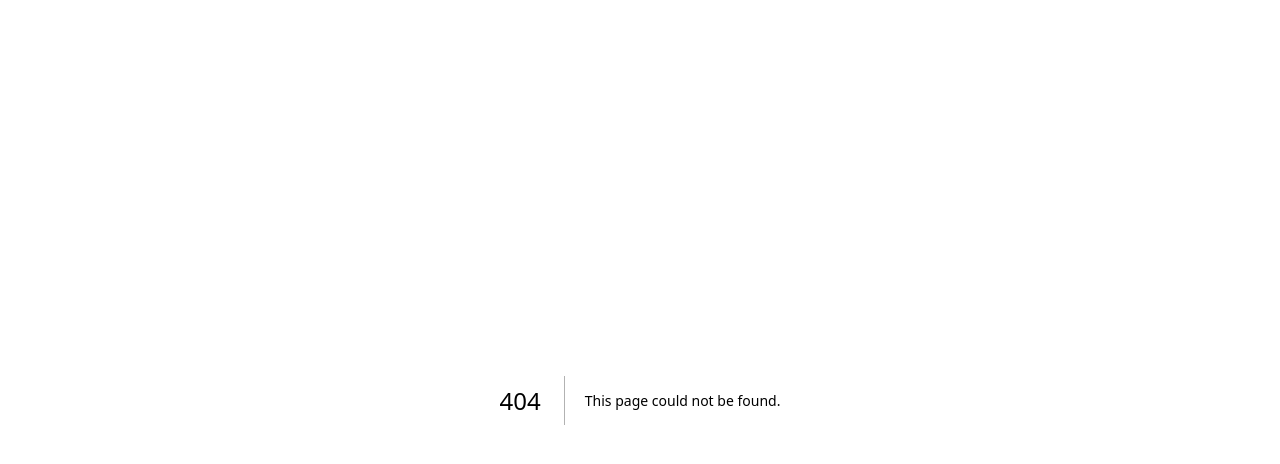
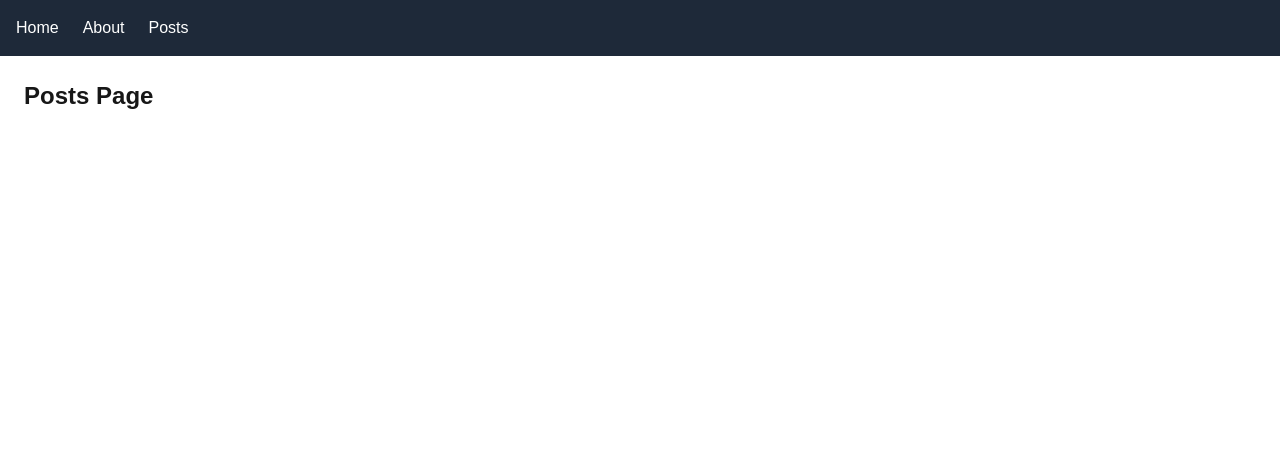
Before and after one commit to BeSomi22/alx-project-0x02-setup, a Next.js app in the folder alx-project-0x02/: page /posts in a window 1280 px wide. Before the commit this address had no page. Shown: the top 464 px of the page. Built offline with nearby package versions, Linux system fonts and the light colour scheme.

Commit message:
Implement Navigation and Layout

```diff
--- a/alx-project-0x02/components/common/Button.tsx
+++ b/alx-project-0x02/components/common/Button.tsx
@@ -1,5 +1,5 @@
 import React from "react";
-import { ButtonProps } from '@/interfaces';
+import { type ButtonProps } from '@/interfaces';
 
 const sizeClasses = {
     small: 'px-3 py-1 text-sm',
--- a/alx-project-0x02/components/layout/Header.tsx
+++ b/alx-project-0x02/components/layout/Header.tsx
@@ -1,22 +1,22 @@
 import Link from 'next/link';
+import React from 'react';
 
-export default function Header() {
+const Header: React.FC = () => {
   return (
-    <header className="bg-blue-600 text-white p-4">
-      <nav className="flex justify-between items-center max-w-4xl mx-auto">
-        <h1 className="text-lg font-semibold">ALX Project 2</h1>
-        <ul className="flex gap-6">
-          <li>
-            <Link href="/" className="hover:underline">Home (Index)</Link>
-          </li>
-          <li>
-            <Link href="/home" className="hover:underline">Home</Link>
-          </li>
-          <li>
-            <Link href="/about" className="hover:underline">About</Link>
-          </li>
-        </ul>
+    <header className="bg-gray-800 text-white p-4">
+      <nav className="flex gap-6">
+        <Link href="/home" className="hover:underline">
+          Home
+        </Link>
+        <Link href="/about" className="hover:underline">
+          About
+        </Link>
+        <Link href="/posts" className="hover:underline">
+          Posts
+        </Link>
       </nav>
     </header>
   );
-}
+};
+
+export default Header;
--- a/alx-project-0x02/pages/about.tsx
+++ b/alx-project-0x02/pages/about.tsx
@@ -1,9 +1,11 @@
 import Button from "@/components/common/Button";
+import Header from "@/components/layout/Header";
 
 export default function AboutPage() {
   return (
    <div className="p-8"
    >
+    <Header/>
      <h1 className="text-2xl font-bold mb-6">About Page</h1>
 
       <div className="flex gap-4 flex-wrap">
--- a/alx-project-0x02/pages/home.tsx
+++ b/alx-project-0x02/pages/home.tsx
@@ -1,6 +1,7 @@
 import React, {useState} from 'react';
 import Card from "@/components/common/Card";
 import PostModal from '@/components/common/PostModal';
+import Header from '@/components/layout/Header';
 
 const HomePage: React.FC = () => {
   const [modalOpen, setModalOpen] = useState(false);
@@ -15,6 +16,7 @@
 
   return (
     <div className="p-8">
+      <Header/>
       <h1 className="text-2xl font-bold mb-6">Home Page</h1>
 
       <button
--- /dev/null
+++ b/alx-project-0x02/pages/posts.tsx
@@ -0,0 +1,15 @@
+import React from 'react';
+import Header from '@/components/layout/Header';
+
+const PostsPage: React.FC = () => {
+  return (
+    <>
+      <Header />
+      <main className="p-6">
+        <h1 className="text-2xl font-bold">Posts Page</h1>
+      </main>
+    </>
+  );
+};
+
+export default PostsPage;
```
